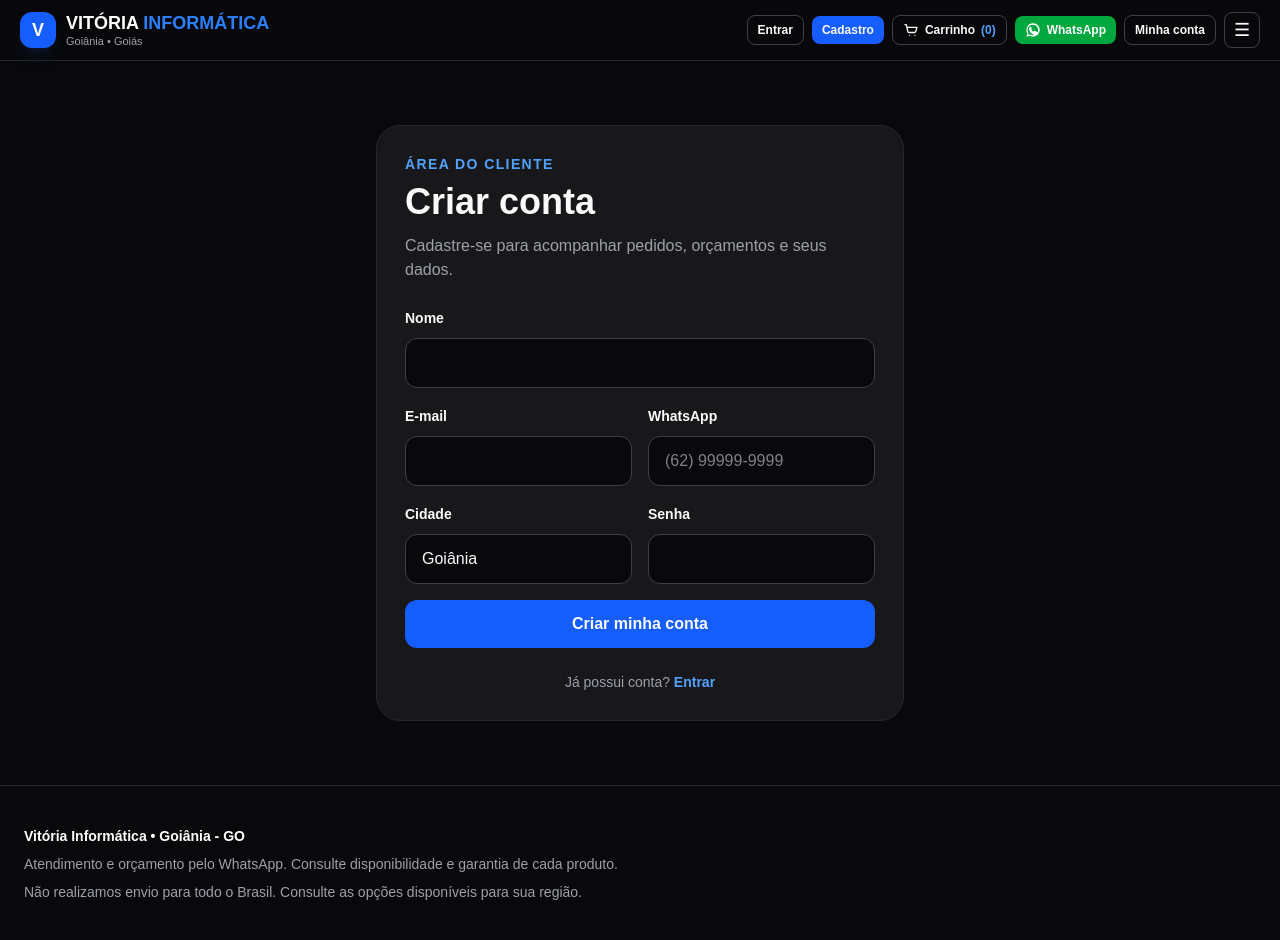
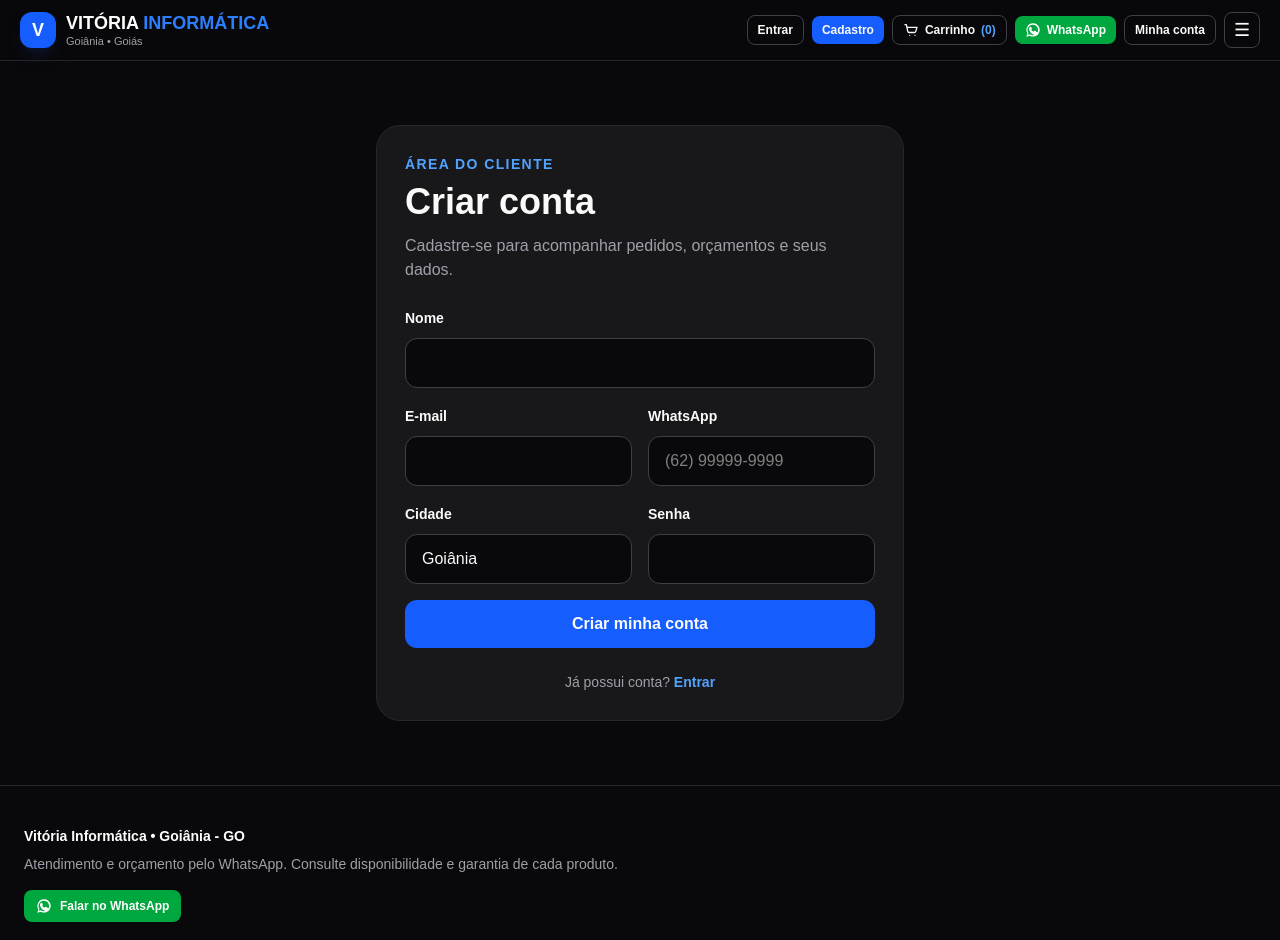
Before and after one commit to wendeljunio2015-dev/CatVitInfo, a Next.js app: page /cliente/cadastro in a window 1280 px wide. Shown: the top 940 px of the page. Built offline with nearby package versions, Linux system fonts and the light colour scheme.

Commit message:
Add consistent WhatsApp action to footer

```diff
--- a/components/Footer.tsx
+++ b/components/Footer.tsx
@@ -1,10 +1,19 @@
+function WhatsAppIcon() {
+  return (
+    <svg aria-hidden="true" viewBox="0 0 24 24" fill="currentColor" className="h-4 w-4">
+      <path d="M12 2a9.8 9.8 0 0 0-8.4 14.9L2 22l5.3-1.5A9.9 9.9 0 1 0 12 2Zm0 17.9c-1.5 0-3-.4-4.3-1.2l-.3-.2-3.1.9.9-3-.2-.3A7.9 7.9 0 1 1 12 19.9Zm4.3-5.9c-.2-.1-1.4-.7-1.6-.8-.2-.1-.4-.1-.6.1-.2.2-.6.8-.8 1-.1.2-.3.2-.5.1-1.4-.7-2.4-1.3-3.3-2.9-.2-.3.2-.3.7-1.1.1-.2.1-.4 0-.6 0-.2-.6-1.5-.9-2-.2-.5-.5-.5-.7-.5h-.6c-.2 0-.6.1-.9.4-.3.3-1.2 1.2-1.2 2.9s1.2 3.3 1.4 3.5c.2.2 2.4 3.7 5.9 5.2 2.2.9 3.1 1 4.2.8.7-.1 2.1-.9 2.4-1.7.3-.8.3-1.5.2-1.7-.1-.2-.3-.2-.6-.3Z" />
+    </svg>
+  );
+}
+
 export default function Footer() {
   return (
     <footer className="border-t border-zinc-800 bg-zinc-950">
       <div className="mx-auto max-w-7xl px-6 py-10 text-sm text-zinc-400">
         <p className="font-bold text-white">Vitória Informática • Goiânia - GO</p>
         <p className="mt-2">Atendimento e orçamento pelo WhatsApp. Consulte disponibilidade e garantia de cada produto.</p>
-        <p className="mt-2">Não realizamos envio para todo o Brasil. Consulte as opções disponíveis para sua região.</p>
+        <a href="https://wa.me/5562994780830" target="_blank" rel="noopener noreferrer" className="mt-4 inline-flex items-center gap-2 rounded-lg bg-green-600 px-3 py-2 text-xs font-black text-white hover:bg-green-500"><WhatsAppIcon />Falar no WhatsApp</a>
+        <p className="mt-4">Não realizamos envio para todo o Brasil. Consulte as opções disponíveis para sua região.</p>
       </div>
     </footer>
   );
```
